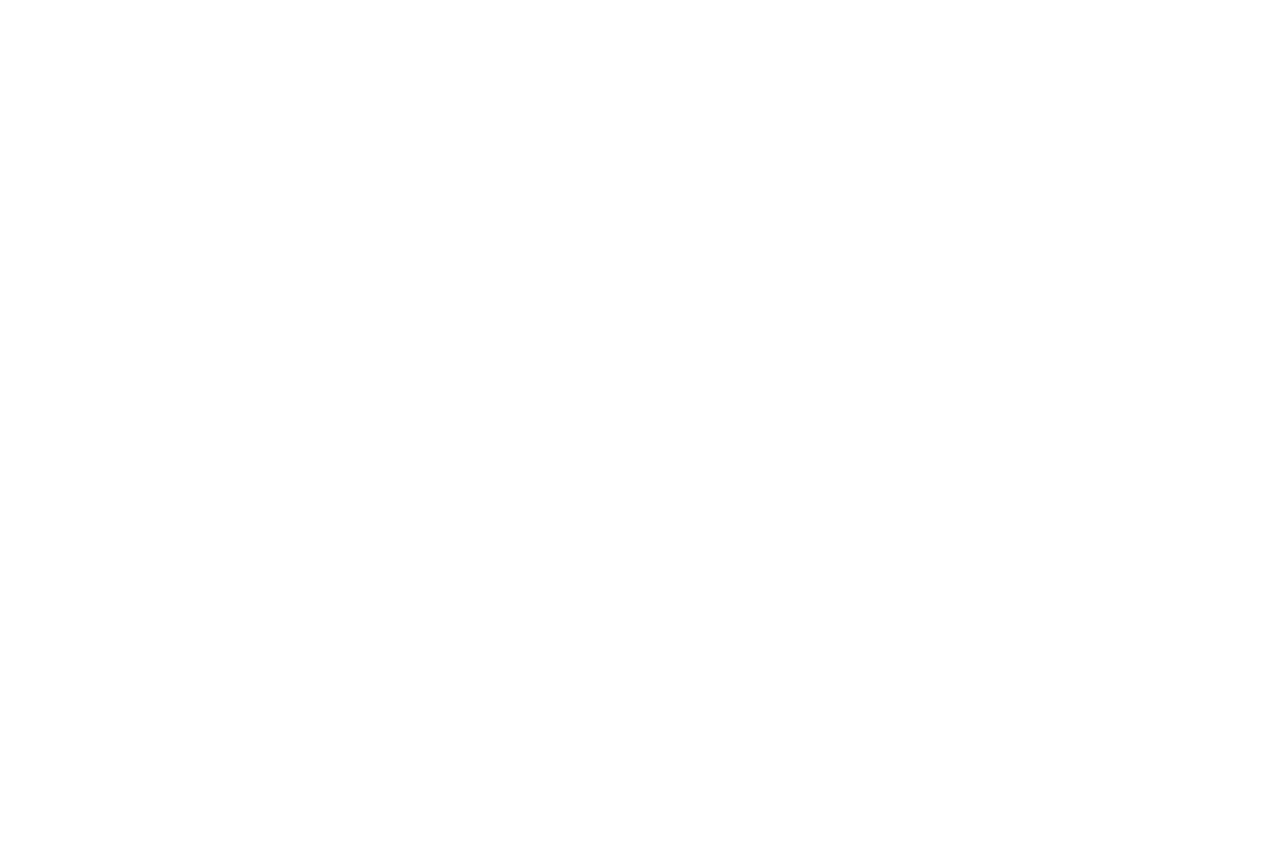
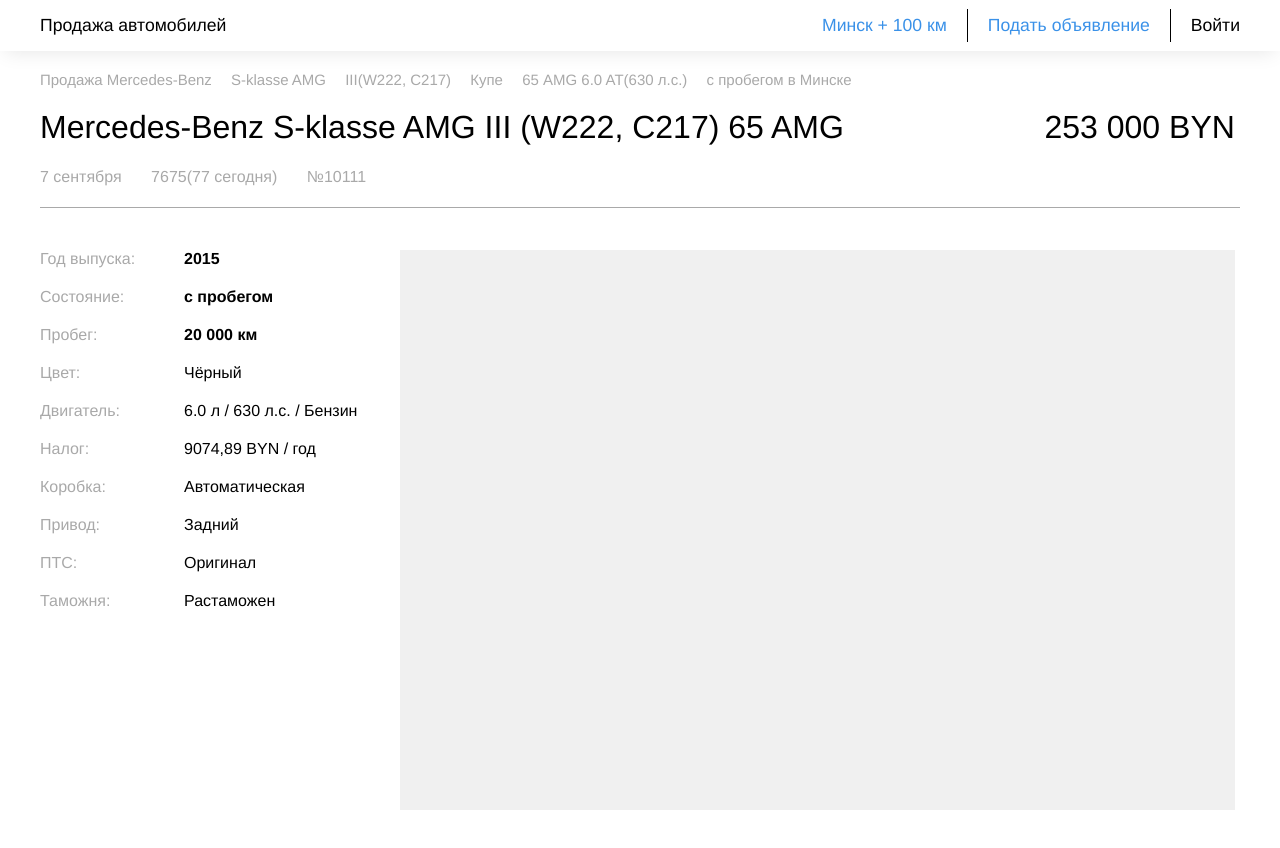
Before and after one commit to unicode256/EXPP, a plain HTML site: page post.html in a window 1280 px wide. Before the commit the page ends 800 px from the top, so only its background shows below. Drawn offline with Linux system fonts and the light colour scheme.

Commit message:
started working on post page

```diff
--- a/post.html
+++ b/post.html
@@ -0,0 +1,73 @@
+<!DOCTYPE html>
+<html>
+    <head>
+        <link href="style.css" rel="stylesheet" type="text/css">
+        <meta charset="UTF-8">
+        <title>EXP</title>
+    </head>
+    <body>
+        <div class="navbar">
+            <div class="navbar_content">
+                <div id="leftside">
+                    <span>Продажа автомобилей</span>
+                </div>
+                <div id="rightside">
+                    <span id="auth">Войти</span>
+                    <span id="create_post">Подать объявление</span>
+                    <span id="location">Минск + 100 км</span>
+                </div>
+            </div>
+        </div>
+        <div class="post_content">
+            <div class="top_part_car_info">
+                <div class="hierarchy">
+                <span>
+                    <a>Продажа Mercedes-Benz</a>
+                    <a>S-klasse AMG</a>
+                    <a>III(W222, C217)</a>
+                    <a>Купе</a>
+                    <a>65 AMG 6.0 AT(630 л.с.)</a>
+                    <a>с пробегом в Минске</a>
+                </span>
+                </div>
+                <div class="post_header">
+                    <h1 class="car_name">Mercedes-Benz S-klasse AMG III (W222, C217) 65 AMG</h1>
+                    <span class="date">7 сентября</span>
+                    <span class="wathes">7675(77 сегодня)</span>
+                    <span class="number">№10111</span>
+                </div>
+                <div class="car_cost">
+                    <span id="BYN">253 000 BYN</span>
+                </div>
+            </div>
+            <div class="car_info">
+                <div class="leftside_car_info">
+                    <span class="property">Год выпуска:</span>
+                    <span class="value value_bold">2015</span>
+                    <span class="property">Состояние:</span>
+                    <span class="value value_bold">с пробегом</span>
+                    <span class="property">Пробег:</span>
+                    <span class="value value_bold">20 000 км</span>
+                    <span class="property">Цвет:</span>
+                    <span class="value">Чёрный</span>
+                    <span class="property">Двигатель:</span>
+                    <span class="value">6.0 л / 630 л.с. / Бензин</span>
+                    <span class="property">Налог:</span>
+                    <span class="value">9074,89 BYN / год</span>
+                    <span class="property">Коробка:</span>
+                    <span class="value">Автоматическая</span>
+                    <span class="property">Привод:</span>
+                    <span class="value">Задний</span>
+                    <span class="property">ПТС:</span>
+                    <span class="value">Оригинал</span>
+                    <span class="property">Таможня:</span>
+                    <span class="value">Растаможен</span>
+                </div>
+                <div class="rightside_car_info">
+                    <div class="selected_photo"></div>
+                    <div class="photos"></div>
+                </div>
+            </div>
+        </div>
+    </body>
+</html>
--- a/style.css
+++ b/style.css
@@ -5,7 +5,7 @@
 html {
     padding: 0;
     margin: 0;
-    /*background-color: #f2f8ff;*/
+    /* background-color: #f2f8ff; */
     background-color: #fff;
 }
 
@@ -117,7 +117,7 @@ body {
     font-size: 1.7em;
     padding-bottom: 30px;
     text-align: center;
-    border-bottom: 1px solid black;
+    border-bottom: 1px solid rgb(169, 169, 169);
 }
 
 .content .selector {
@@ -152,8 +152,8 @@ body {
     border-radius: 0 6px 6px 0;
 }
 
-.selector .selector_item:hover {
-    background-color: rgb(58, 145, 232, 0.07);
+.selector #selector_item_2:hover, .selector #selector_item_3:hover {
+    background-color: rgba(58, 145, 232, 0.07);
     cursor: pointer;
 }
 
@@ -259,3 +259,101 @@ body {
 .show_posts_filter #year_to {
     margin-right: 15px;
 }
+/* стили для объявления */
+
+.post_content {
+    width: 1200px;
+    height: 1000px;
+    margin: 71px auto 0 auto;
+}
+
+.post_content * {
+    /* border: 1px solid black; */
+}
+
+.top_part_car_info .hierarchy {
+    font-size: 15px;
+    color: rgb(169, 169, 169);
+}
+
+.top_part_car_info .hierarchy a {
+    margin-right: 15px;
+}
+
+.top_part_car_info .hierarchy a:hover {
+    color: rgb(58, 145, 232);
+    cursor: pointer;
+}
+
+.post_content .post_header .car_name{
+    font-weight: 400;
+    text-align: left;
+}
+
+.post_header {
+    width: 75.57%;
+    float: left;
+}
+
+.post_header span {
+    margin-right: 25px;
+    color: rgb(169, 169, 169);
+}
+
+.car_cost {
+    font-size: 2em;
+    font-weight: 400;
+    width: 24%;
+    float: left;
+    margin-top: 21px;
+}
+
+.car_cost #BYN {
+    display: block;
+    float: right;
+}
+
+.top_part_car_info {
+    overflow: auto;
+    padding-bottom: 21px;
+    border-bottom: 1px solid rgb(169, 169, 169);
+}
+
+.car_info {
+    margin-top: 42px;
+    overflow: auto;
+}
+
+.leftside_car_info {
+    width: 30%;
+    float: left;
+}
+
+.leftside_car_info .property, .leftside_car_info .value {
+    display: block;
+    float: left;
+    margin-bottom: 20px;
+}
+
+.leftside_car_info .property {
+    width: 40%;
+    color: rgb(169, 169, 169);
+}
+
+.leftside_car_info .value {
+    width: 58.5%;
+}
+
+.leftside_car_info .value_bold {
+    font-weight: bold;
+}
+
+.rightside_car_info {
+    width: 69.59%;
+    float: left;
+}
+
+.selected_photo {
+    background-color: rgb(240, 240, 240);
+    height: 560px;
+}
```
